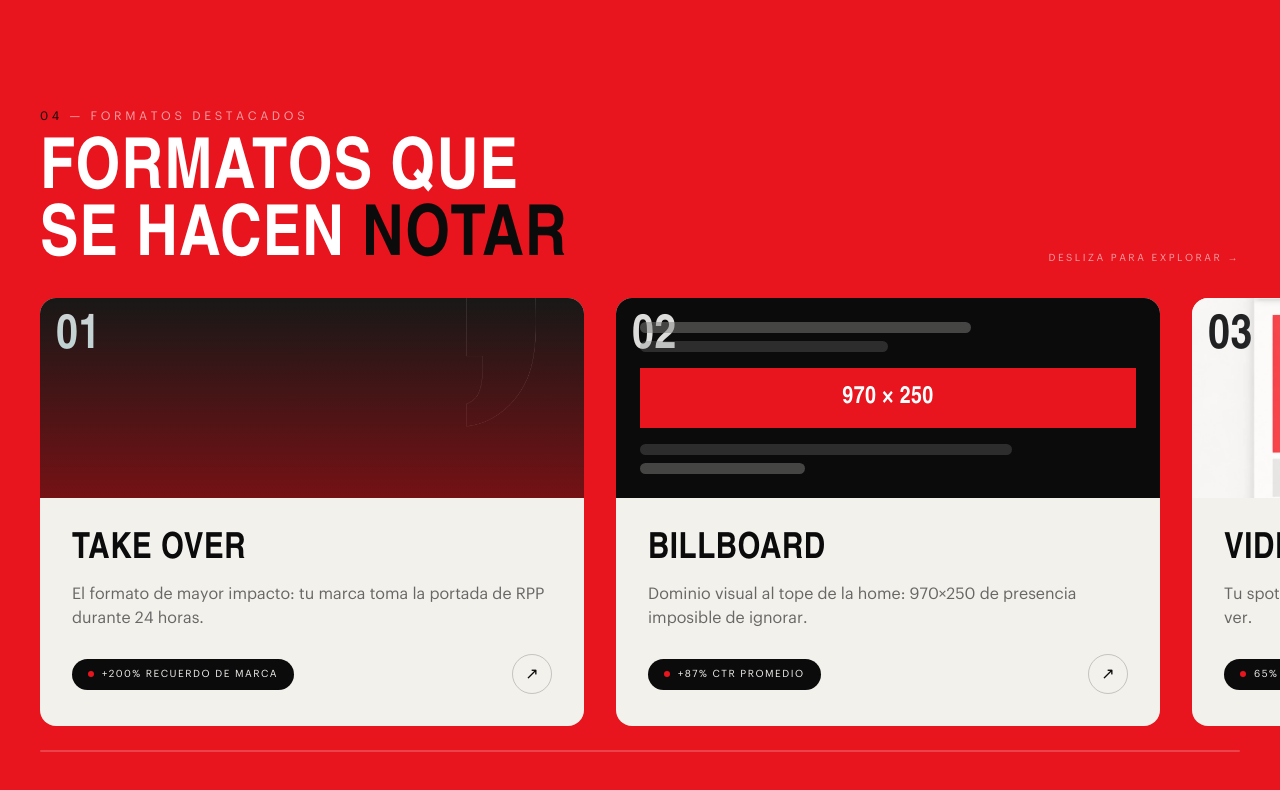
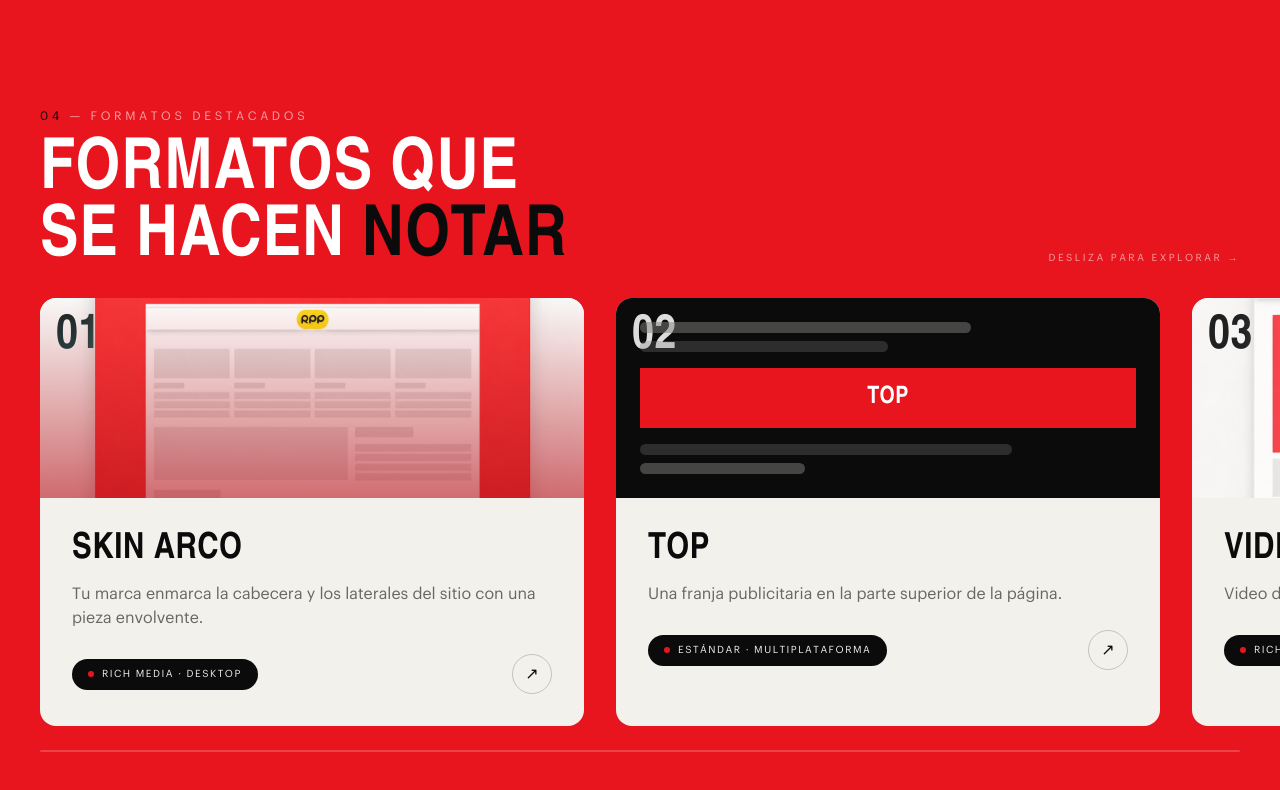
Before and after one commit to ppetitv/mediakit_grpp, a React (Vite) app: page / in a window 1280 px wide. Shown: the part 3885-4675 px from the top of the page. Built offline with nearby package versions, Linux system fonts and the light colour scheme; a web font is replaced by a local one.

Commit message:
fix: alinear formatos destacados con sus fichas

```diff
--- a/src/sections/Formats.tsx
+++ b/src/sections/Formats.tsx
@@ -2,6 +2,7 @@ import { useEffect, useLayoutEffect, useRef, type CSSProperties, type MouseEvent
 import { gsap } from "@/lib/anim";
 import { usePageTransition } from "@/lib/page-transition";
 import { CONSULTATION_URL } from "@/lib/contact";
+import { FORMAT_SECTION_ROUTES } from "@/lib/format-routes";
 import { warmPage } from "@/lib/page-loaders";
 
 interface Format {
@@ -16,25 +17,25 @@ interface Format {
 const FORMATS: Format[] = [
   {
     id: "01",
-    title: "Take Over",
-    desc: "El formato de mayor impacto: tu marca toma la portada de RPP durante 24 horas.",
-    result: "+200% recuerdo de marca",
+    title: "Skin Arco",
+    desc: "Tu marca enmarca la cabecera y los laterales del sitio con una pieza envolvente.",
+    result: "Rich Media · Desktop",
     visual: "takeover",
     url: "/formatos/skin-arco",
   },
   {
     id: "02",
-    title: "Billboard",
-    desc: "Dominio visual al tope de la home: 970×250 de presencia imposible de ignorar.",
-    result: "+87% CTR promedio",
+    title: "Top",
+    desc: "Una franja publicitaria en la parte superior de la página.",
+    result: "Estándar · Multiplataforma",
     visual: "billboard",
     url: "/formatos/standard/top",
   },
   {
     id: "03",
-    title: "Video Pre-Roll",
-    desc: "Tu spot, antes del contenido que millones de personas quieren ver.",
-    result: "65% view-through rate",
+    title: "Video Top Full",
+    desc: "Video de gran formato en la parte superior de la página.",
+    result: "Rich Media · Desktop",
     visual: "video",
     url: "/formatos/video-top-full",
   },
@@ -44,15 +45,15 @@ const FORMATS: Format[] = [
     desc: "Historias producidas por nuestro equipo editorial que la audiencia elige consumir.",
     result: "3× más engagement",
     visual: "branded",
-    url: "/formatos",
+    url: FORMAT_SECTION_ROUTES["branded-content"].path,
   },
   {
     id: "05",
-    title: "Audio Spot",
-    desc: "La radio de siempre en los oídos de hoy: streaming, podcast y señal en vivo.",
-    result: "+54% recordación",
+    title: "Streaming",
+    desc: "Explora los programas nativos digitales y de streaming híbrido de Grupo RPP.",
+    result: "Programas",
     visual: "audio",
-    url: "/formatos",
+    url: FORMAT_SECTION_ROUTES.streaming.path,
   },
   {
     id: "06",
@@ -69,7 +70,7 @@ function Visual({ type }: { type: Format["visual"] }) {
     case "takeover":
       return (
         <div className="absolute inset-0 overflow-hidden">
-          <img src="/images/signal.png" alt="" loading="lazy" decoding="async" className="w-full h-full object-cover opacity-90" />
+          <img src="/images/formats/thumbnails/rich-media/skin-arco.webp" alt="" loading="lazy" decoding="async" className="w-full h-full object-cover opacity-90" />
           <div className="absolute inset-0 bg-gradient-to-t from-red-deep/60 to-transparent" />
         </div>
       );
@@ -90,7 +91,7 @@ function Visual({ type }: { type: Format["visual"] }) {
           <div className="h-3 w-2/3 bg-bone/25 rounded-full" />
           <div className="h-3 w-1/2 bg-bone/15 rounded-full" />
           <div className="h-16 w-full bg-red rounded-lg mt-2 flex items-center justify-center overflow-hidden">
-            <span className="font-display text-2xl text-white tracking-wide group-hover:scale-110 transition-transform duration-500">970 × 250</span>
+            <span className="font-display text-2xl text-white tracking-wide group-hover:scale-110 transition-transform duration-500">TOP</span>
           </div>
           <div className="h-3 w-3/4 bg-bone/15 rounded-full mt-2" />
           <div className="h-3 w-1/3 bg-bone/25 rounded-full" />
```
